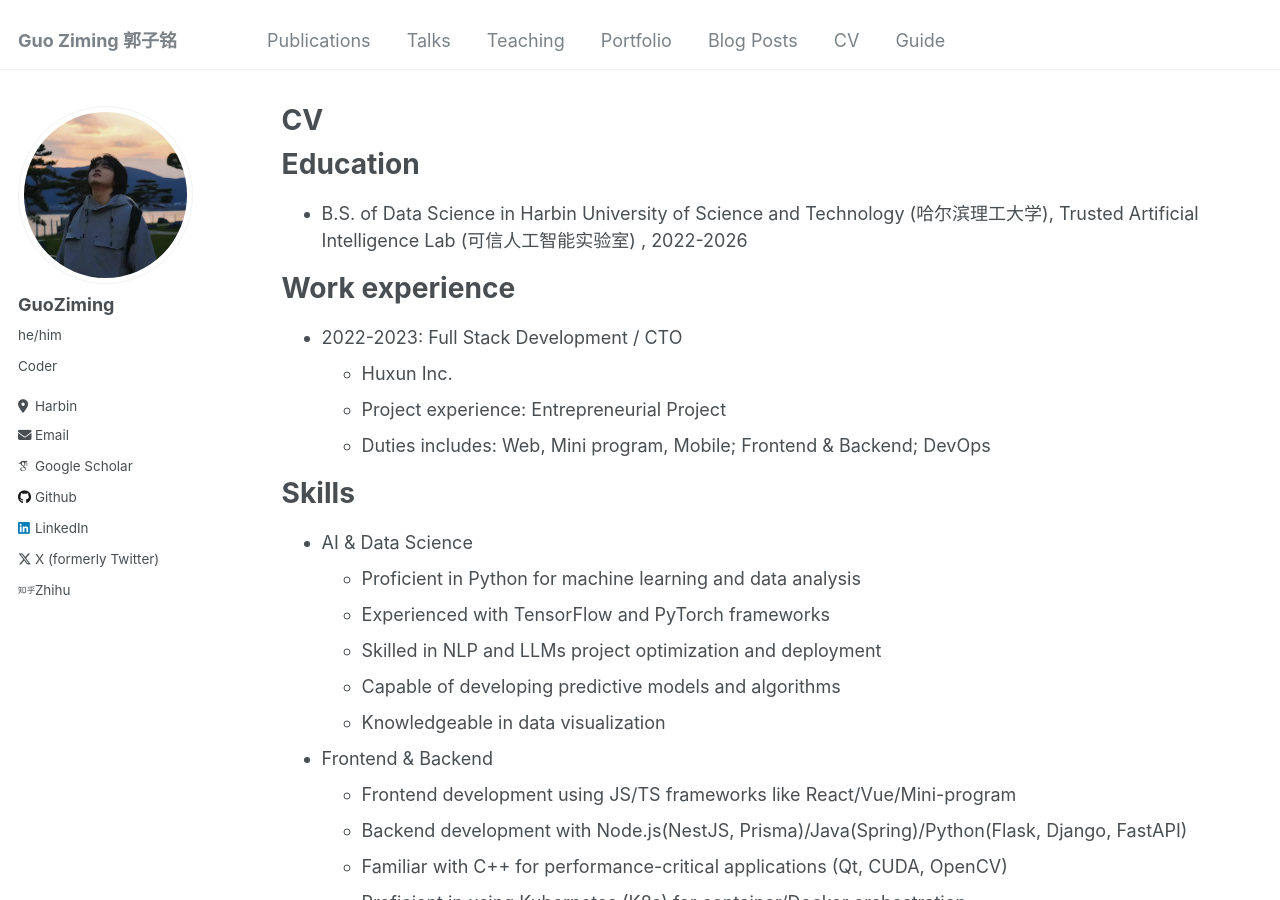
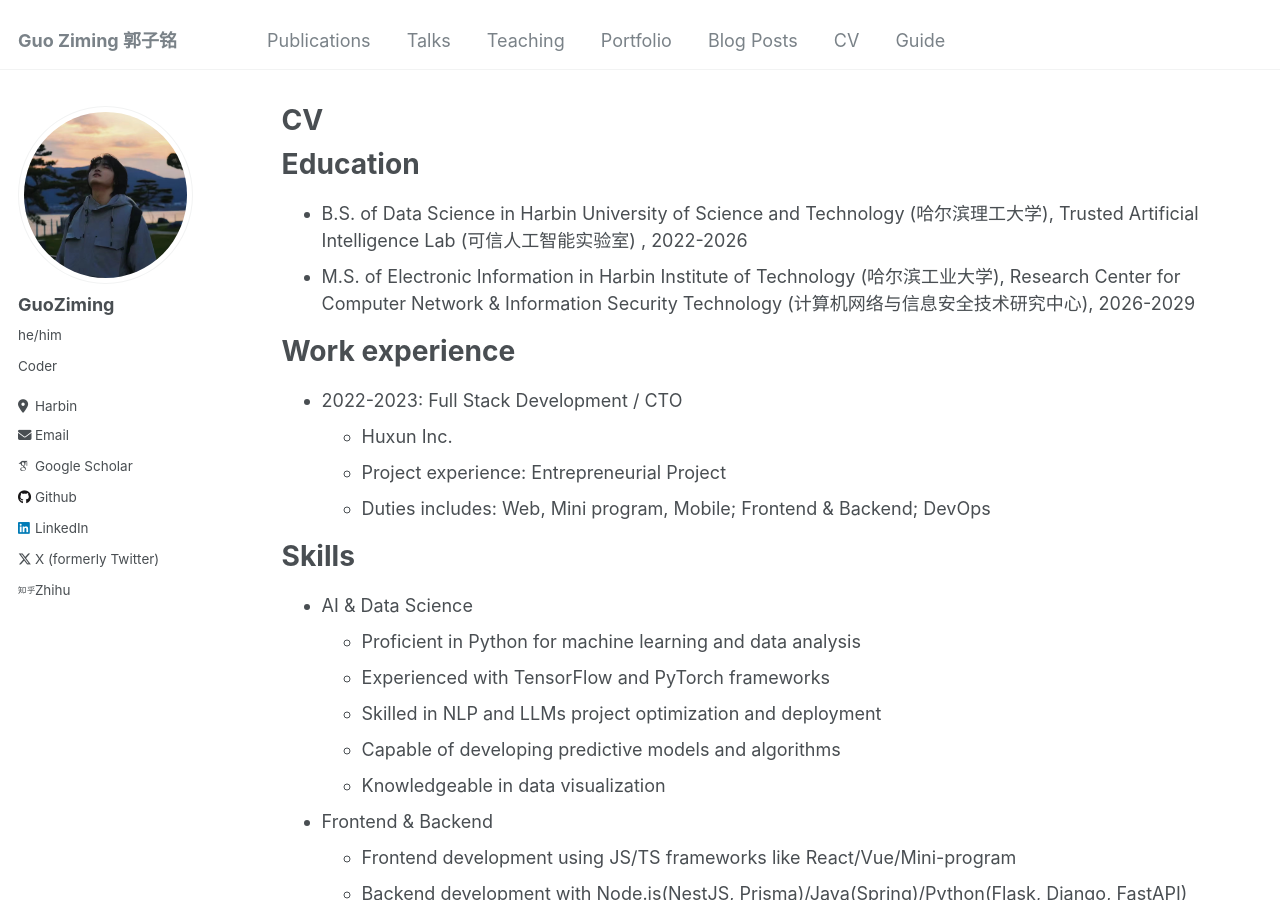
Before and after one commit to mcxiaoxiao/mcxiaoxiao.github.io, a Jekyll site: the page built from _pages/cv.md, in a window 1280 px wide and 900 px high. Built offline with Jekyll 4.4.1, drawn with Linux system fonts in a browser that asks for light colours; some web fonts are replaced.

Commit message:
Update cv.md

```diff
--- a/_pages/cv.md
+++ b/_pages/cv.md
@@ -11,9 +11,9 @@ redirect_from:
 
 Education
 ======
-<!-- * Ph.D in Version Control Theory, GitHub University, 2018 (expected)
-* M.S. in Jekyll, GitHub University, 2026- -->
+
 * B.S. of Data Science in Harbin University of Science and Technology (哈尔滨理工大学), Trusted Artificial Intelligence Lab (可信人工智能实验室) , 2022-2026
+* M.S. of Electronic Information in Harbin Institute of Technology (哈尔滨工业大学), Research Center for Computer Network & Information Security Technology (计算机网络与信息安全技术研究中心), 2026-2029 <!-- 早日实现！！ -->
 
 Work experience
 ======
```
